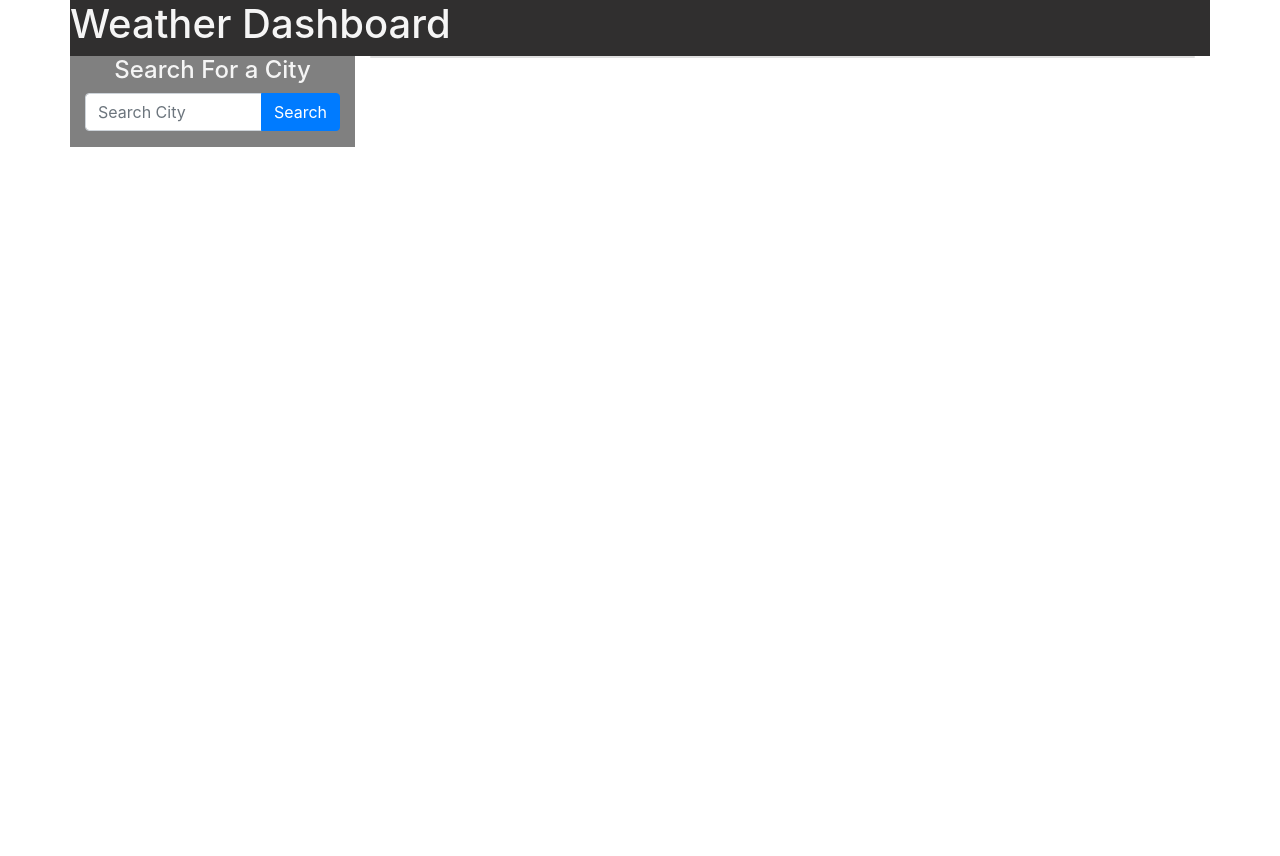
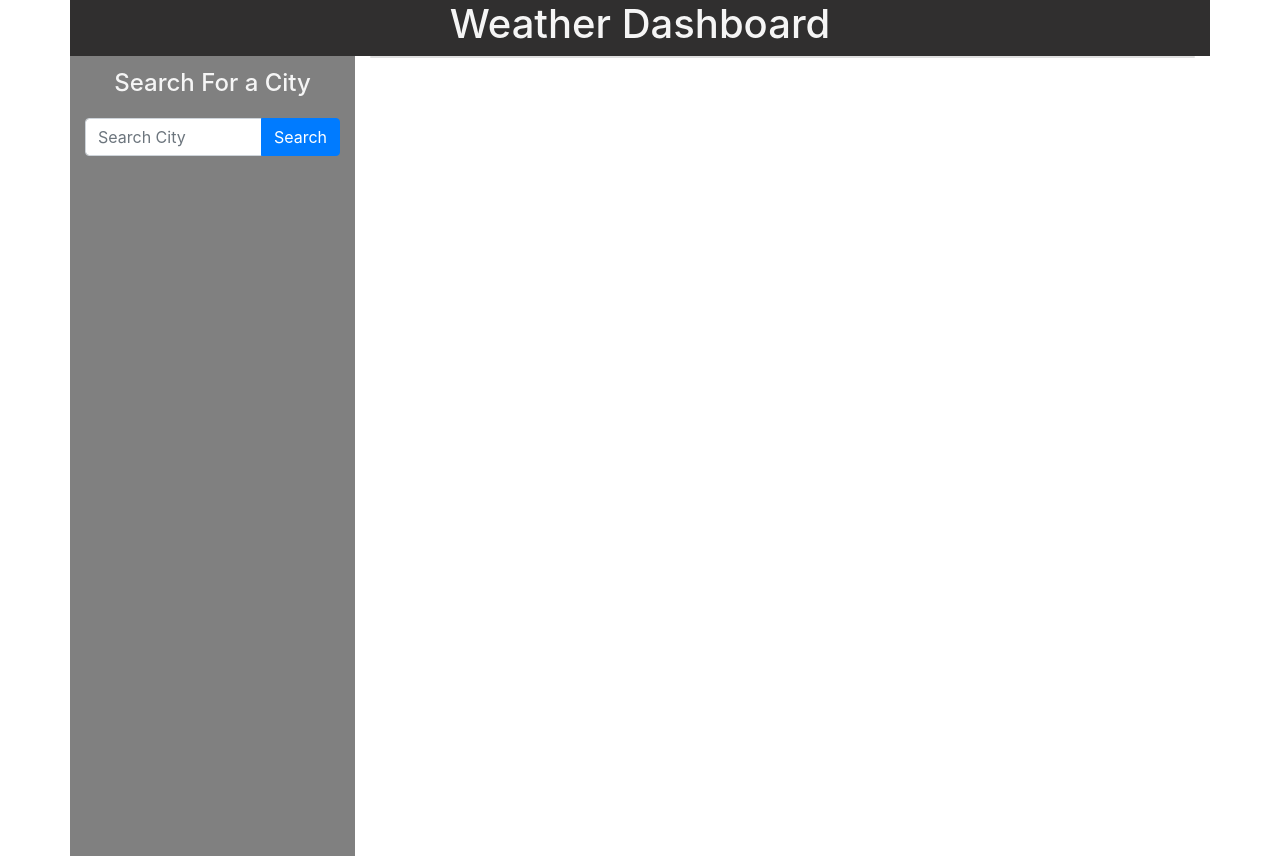
Before and after one commit to MikeZanercik/WeatherDashboard, a plain HTML site: page index.html in a window 1280 px wide. Before the commit the page ends 800 px from the top, so only its background shows below. Drawn offline with nearby package versions, Linux system fonts and the light colour scheme.

Commit message:
finished styling and updated README

```diff
--- a/assets/style.css
+++ b/assets/style.css
@@ -1,16 +1,20 @@
 *{
     box-sizing: border-box;
-}
-body{
-    width: 100%;
 }
 .header{
     text-align: center;
     color: whitesmoke;
     background: rgb(48, 47, 47);
 }
-
+h1{
+    width: 100vw;
+}
+.sideBar{
+    min-width: 150px;
+    height: 100vh;
+}
 h4{
+    padding: 5%;
     text-align: center;
     color: whitesmoke;
 }
--- a/index.html
+++ b/index.html
@@ -18,7 +18,7 @@
             <h1>Weather Dashboard</h1>
         </div>
         <div class="row">
-            <div class="col-3">
+            <div class="col-3 sideBar">
                 <h4>Search For a City</h4>
                 <div class="input-group mb-3">
                     <input type="text" class="form-control" placeholder="Search City" aria-label="City Search"
@@ -36,37 +36,6 @@
             </div>
         </div>
     </div>
-    <!-- <header>
-        <h1>Weather Dashboard</h1>
-    </header> -->
-    <!--End of header-->
-    <!--Start of main section-->
-    <main>
-        <!-- <aside>
-            <div class="conatainer">
-                <div class="row">
-                    <div class="col">
-                        <h4>Search For a City</h4>
-                        <div class="input-group mb-3">
-                            <input type="text" class="form-control" placeholder="Search City" aria-label="City Search"
-                                aria-describedby="button-addon2">
-                            <div class="input-group-append">
-                                <button type="button" class="btn btn-primary">Search</button>
-                            </div>
-                        </div>
-                    </div>
-                </div>
-            </div>
-        </aside> -->
-        <!-- <section>
-            <div class="card">
-            </div>
-        </section> -->
-    </main>
-
-
-
-
     <script src="./assets/moment.js"></script>
     <script src="https://code.jquery.com/jquery-3.4.1.min.js"
         integrity="sha256-CSXorXvZcTkaix6Yvo6HppcZGetbYMGWSFlBw8HfCJo=" crossorigin="anonymous"></script>
```
Also changed, not shown: assets/images/UIwithcityInfo.PNG, assets/images/startingUI.PNG, 1 other file.
